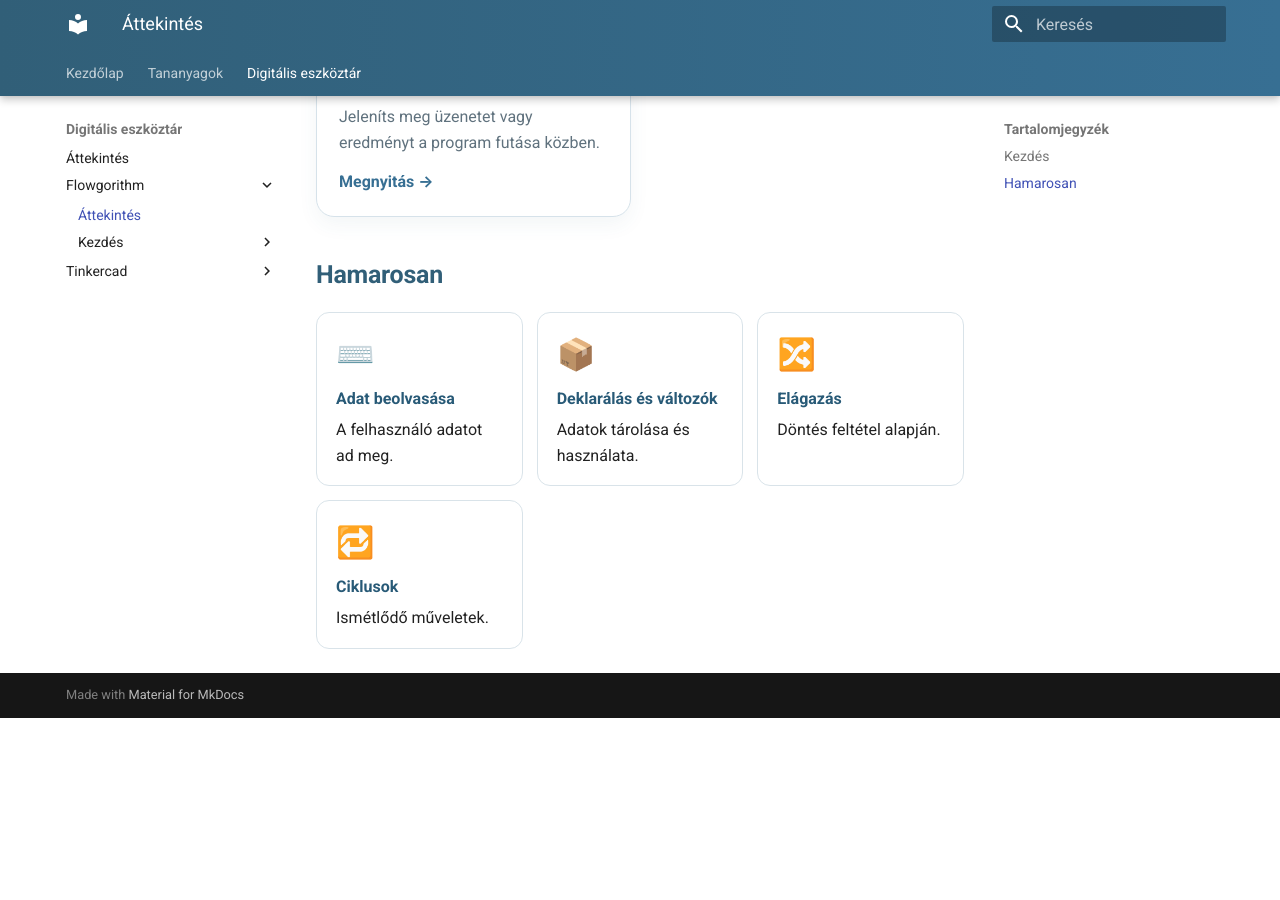
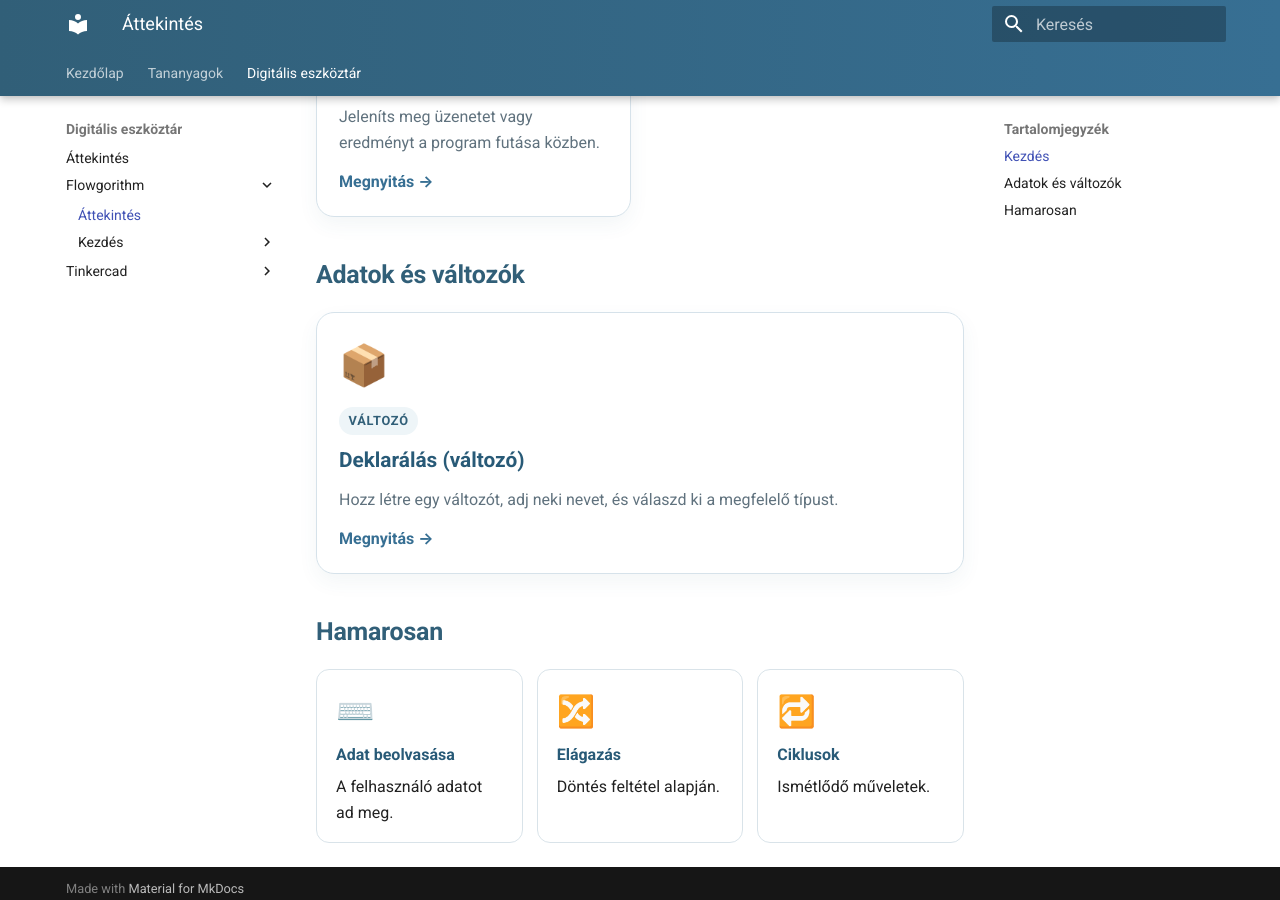
Before and after one commit to bsuszter/digitalis-eszkoztar, an MkDocs documentation site: the page built from docs/eszkoztar/flowgorithm/index.md, in a window 1280 px wide and 900 px high, scrolled down 1311 px. Built offline with MkDocs 1.6.1 and Material for MkDocs 9.7.7, drawn with Linux system fonts in a browser that asks for light colours; before the commit the page ends 2029 px from its top, so only the background shows below that.

Commit message:
Add declaration card to Flowgorithm overview

```diff
--- a/docs/eszkoztar/flowgorithm/index.md
+++ b/docs/eszkoztar/flowgorithm/index.md
@@ -45,11 +45,22 @@
   </a>
 </div>
 
+## Adatok és változók
+
+<div class="tool-grid">
+  <a class="tool-card" href="deklaralas/">
+    <span class="tool-icon">📦</span>
+    <span class="tool-tag">VÁLTOZÓ</span>
+    <strong>Deklarálás (változó)</strong>
+    <span>Hozz létre egy változót, adj neki nevet, és válaszd ki a megfelelő típust.</span>
+    <span class="tool-link">Megnyitás →</span>
+  </a>
+</div>
+
 ## Hamarosan
 
 <div class="mini-grid">
   <div class="mini-card"><span class="mini-icon">⌨️</span><strong>Adat beolvasása</strong><span>A felhasználó adatot ad meg.</span></div>
-  <div class="mini-card"><span class="mini-icon">📦</span><strong>Deklarálás és változók</strong><span>Adatok tárolása és használata.</span></div>
   <div class="mini-card"><span class="mini-icon">🔀</span><strong>Elágazás</strong><span>Döntés feltétel alapján.</span></div>
   <div class="mini-card"><span class="mini-icon">🔁</span><strong>Ciklusok</strong><span>Ismétlődő műveletek.</span></div>
 </div>
```
